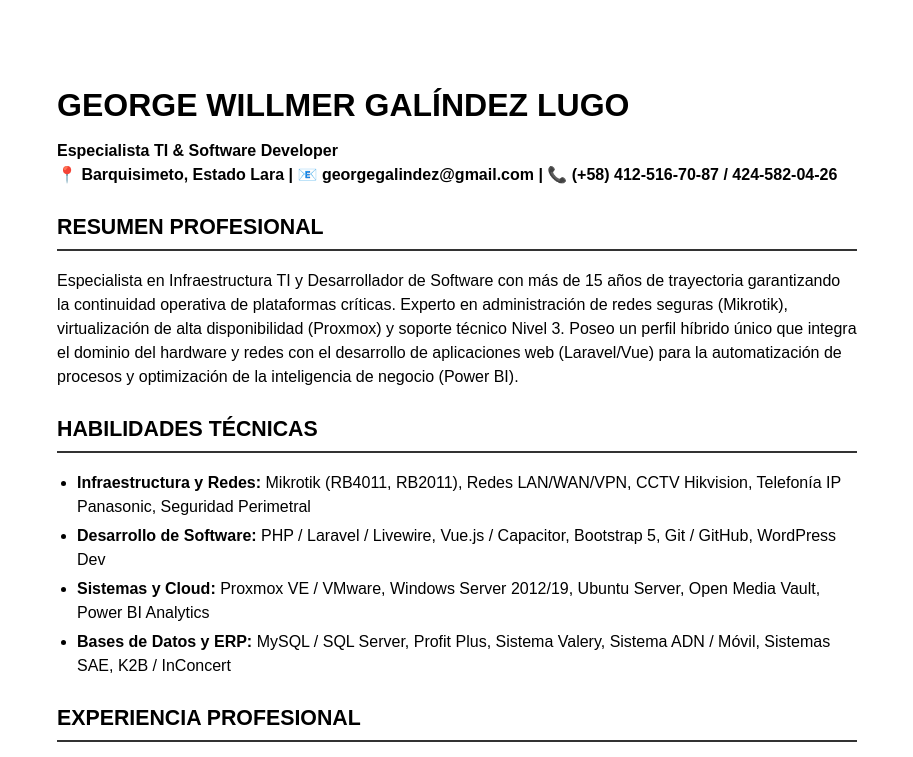
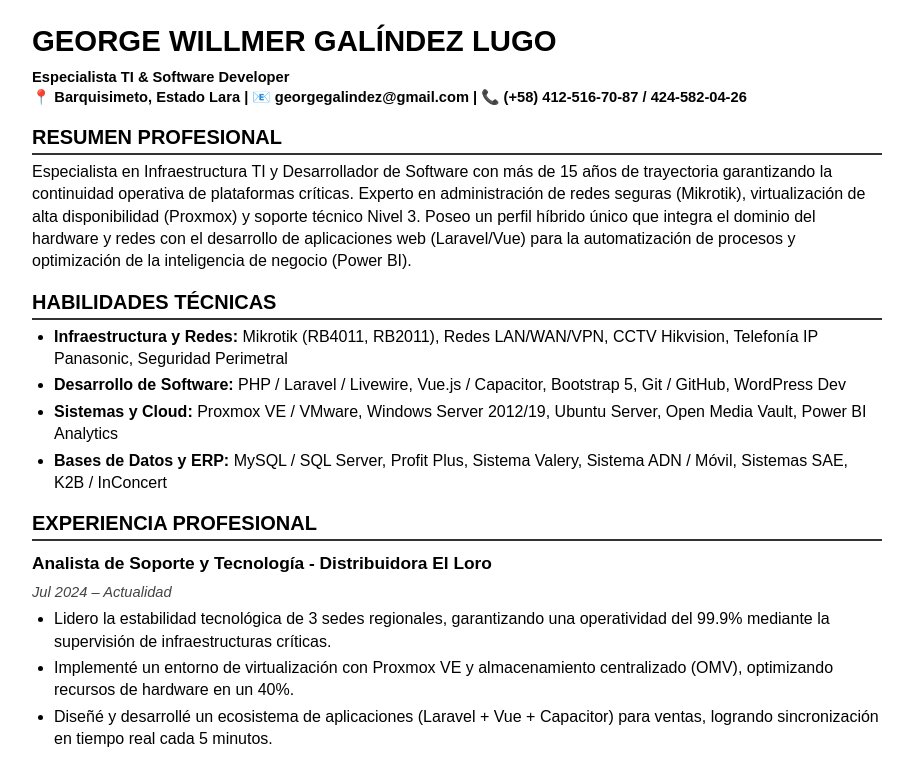
Before and after one commit to George0392/curriculum, a plain HTML site: page cv-ats.html in a window 1280 px wide. Shown: the top 757 px of the page, without its empty margins (183-1096 px from the left). Drawn offline with Linux system fonts and the light colour scheme.

Commit message:
mejoras para ATS v2

```diff
--- a/cv-ats.html
+++ b/cv-ats.html
@@ -5,24 +5,28 @@
     <meta name="viewport" content="width=device-width, initial-scale=1.0">
     <title>George Galíndez - ATS Optimized CV</title>
     <style>
-        /* CSS Mínimo para Estándares ATS */
+        /* CSS Compacto para Estándares ATS (Optimización de Espacio) */
+        @page {
+            margin: 0.8cm;
+        }
         body {
             font-family: Arial, sans-serif;
-            line-height: 1.5;
+            line-height: 1.4;
             color: #000;
-            max-width: 800px;
-            margin: 40px auto;
-            padding: 20px;
+            max-width: 850px;
+            margin: 0 auto;
+            padding: 0;
             background: #fff;
+            font-size: 12pt;
         }
-        h1 { font-size: 24pt; margin-bottom: 5px; text-transform: uppercase; }
-        h2 { font-size: 16pt; margin-top: 25px; border-bottom: 2px solid #333; padding-bottom: 5px; text-transform: uppercase; }
-        h3 { font-size: 13pt; margin-top: 15px; margin-bottom: 5px; }
-        p { margin: 10px 0; }
-        ul { margin: 10px 0; padding-left: 20px; }
-        li { margin-bottom: 5px; }
-        .contact { margin-bottom: 20px; font-weight: bold; }
-        .date { font-style: italic; color: #444; }
+        h1 { font-size: 22pt; margin-bottom: 2px; text-transform: uppercase; }
+        h2 { font-size: 15pt; margin-top: 15px; border-bottom: 2px solid #333; padding-bottom: 2px; text-transform: uppercase; margin-bottom: 5px; }
+        h3 { font-size: 13pt; margin-top: 10px; margin-bottom: 2px; }
+        p { margin: 6px 0; }
+        ul { margin: 6px 0; padding-left: 22px; }
+        li { margin-bottom: 4px; }
+        .contact { margin-bottom: 15px; font-weight: bold; font-size: 11pt; }
+        .date { font-style: italic; color: #444; font-size: 11pt; display: block; margin-bottom: 4px; }
 
         /* Ocultar contenido mientras carga */
         #cv-content:empty::before {
```
